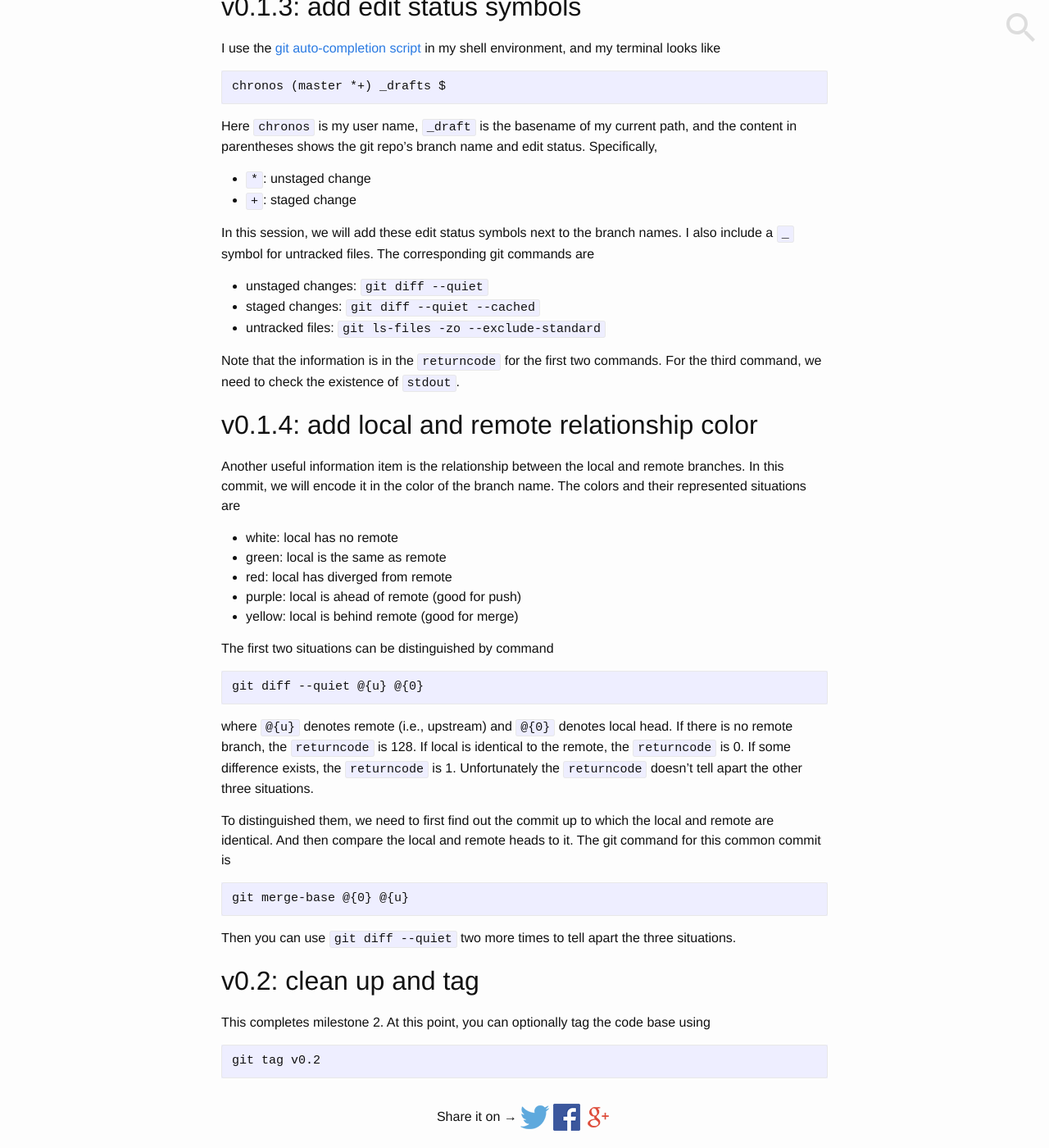
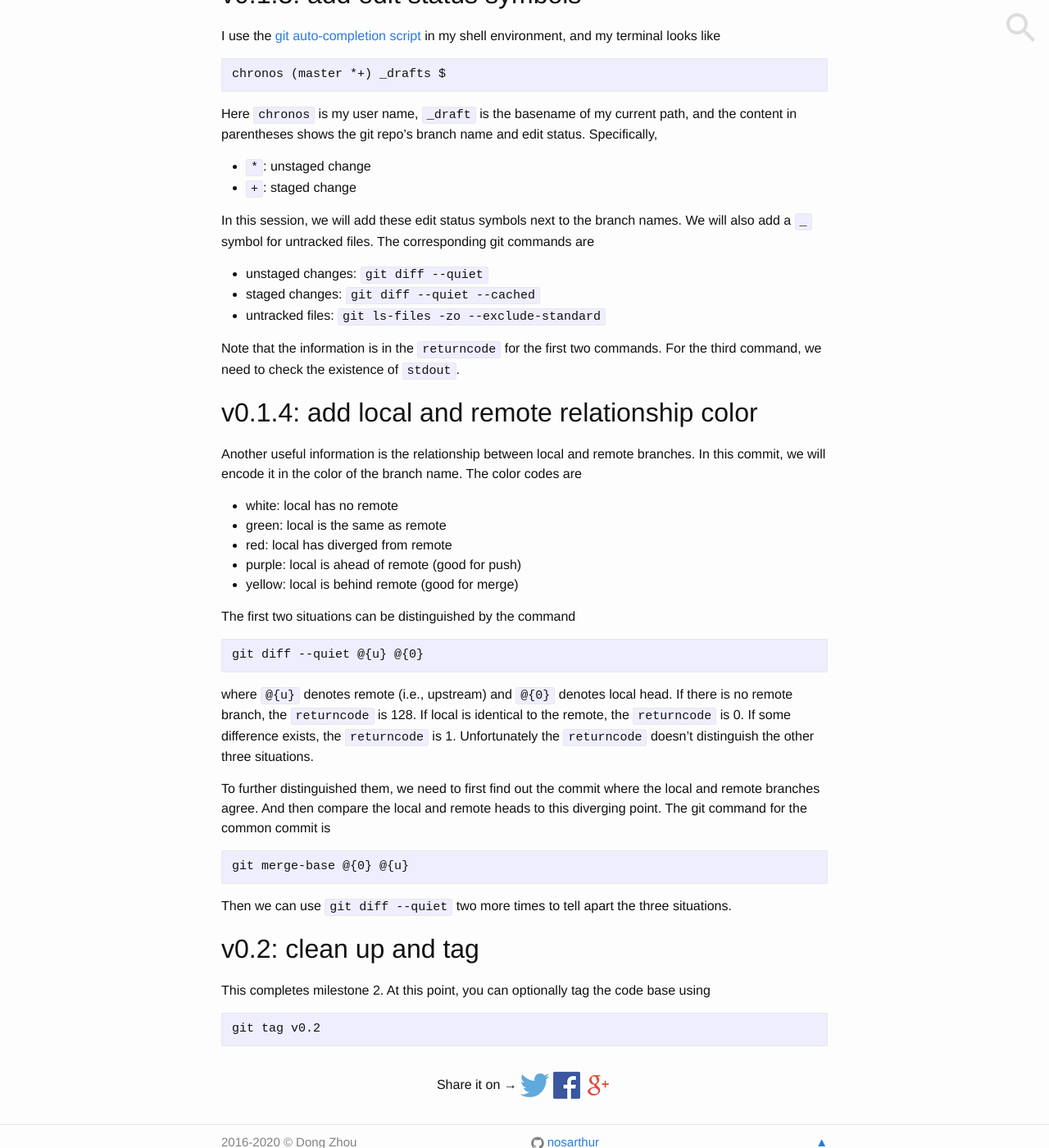
Before and after one commit to nosarthur/nosarthur.github.io, a Jekyll site: the page built from _posts/2019-07-10-gita-milestone2.md, in a window 1280 px wide and 1400 px high, scrolled down 1656 px. Shown: the whole window at 82% size. Built offline with Jekyll 4.4.1, drawn with Linux system fonts in a browser that asks for light colours; comment, search, counter and statistics services are not loaded; some of the changed text lies outside the part shown.

Commit message:
edit gita 2

````diff
--- a/_posts/2019-07-10-gita-milestone2.md
+++ b/_posts/2019-07-10-gita-milestone2.md
@@ -35,10 +34,10 @@
 
 ## v0.1.2: add `ll` sub-command
 
-Milestone 2's main feature is the `gita ll` sub-command, which displays detailed
+The main feature of milestone 2 is the `gita ll` sub-command, which displays detailed
 information of all repos, such as branch name, relationship between local and
 remote branches, edit status, commit message, etc. This is part of **R** in the
-CRUD API, and is more useful than `gita ls`.
+CRUD API.
 All the information items come from executing git commands. For example
 
 - branch name: `git rev-parse --abbrev-ref HEAD`
@@ -46,12 +45,11 @@
 
 We will implement these two items in this commit and the rest in later commits.
 Make sure to try them in your terminal.
-If your `git` version is really old, some of these commands may not work.
+If your `git` version is really old, some of them may not work.
 
 To execute terminal command inside Python code, we will use the
 [subprocess module](https://docs.python.org/3/library/subprocess.html).
-We can use the helper function `get_repos()` from milestone 1 to get the repo
-names and their paths, and execute the git command with
+We can execute the git command with
 
 ```python
 cmd = 'git show-branch --no-name HEAD'.split()
@@ -64,18 +62,19 @@
 Here the standard output is redirected and saved in `result.stdout`,
 and the standard error is thrown away.
 The `cwd` keyword controls where the `cmd` is run.
+The repo `path` comes from the helper function `get_repos()` in milestone 1.
 
 In the end, the expected output looks something like
 
 ```
 $ gita ll
-> c       master fix some bug
+> repo1   master fix some bug
 > my-repo new-feature create some new feature here
 > xxx     master refactor some code
 ```
 
 For Python text formatting,
-take a look at [this link](https://docs.python.org/3/library/string.html#format-specification-mini-language).
+take a look at [this article](https://docs.python.org/3/library/string.html#format-specification-mini-language).
 
 ## v0.1.3: add edit status symbols
 
@@ -93,7 +92,7 @@
 - `+`: staged change
 
 In this session, we will add these edit status symbols next to the branch names.
-I also include a `_` symbol for untracked files.
+We will also add a `_` symbol for untracked files.
 The corresponding git commands are
 
 - unstaged changes: `git diff --quiet`
@@ -105,9 +104,9 @@
 
 ## v0.1.4: add local and remote relationship color
 
-Another useful information item is the relationship between the local and
-remote branches. In this commit, we will encode it in the color of the branch
-name. The colors and their represented situations are
+Another useful information is the relationship between local and remote branches.
+In this commit, we will encode it in the color of the branch name.
+The color codes are
 
 - white: local has no remote
 - green: local is the same as remote
@@ -115,7 +114,7 @@
 - purple: local is ahead of remote (good for push)
 - yellow: local is behind remote (good for merge)
 
-The first two situations can be distinguished by command
+The first two situations can be distinguished by the command
 
 ```
 git diff --quiet @{u} @{0}
@@ -124,16 +123,16 @@
 If there is no remote branch, the `returncode` is 128.
 If local is identical to the remote, the `returncode` is 0.
 If some difference exists, the `returncode` is 1.
-Unfortunately the `returncode` doesn't tell apart the other three situations.
+Unfortunately the `returncode` doesn't distinguish the other three situations.
 
-To distinguished them, we need to first find out the commit up to which the
-local and remote are identical.
-And then compare the local and remote heads to it.
-The git command for this common commit is
+To further distinguished them, we need to first find out the commit where the
+local and remote branches agree.
+And then compare the local and remote heads to this diverging point.
+The git command for the common commit is
 ```
 git merge-base @{0} @{u}
 ```
-Then you can use `git diff --quiet` two more times to tell apart the three situations.
+Then we can use `git diff --quiet` two more times to tell apart the three situations.
 
 ## v0.2: clean up and tag
 
````
Also changed, not shown: other parts of _posts/2019-07-10-gita-milestone2.md (+2 -3 lines).
